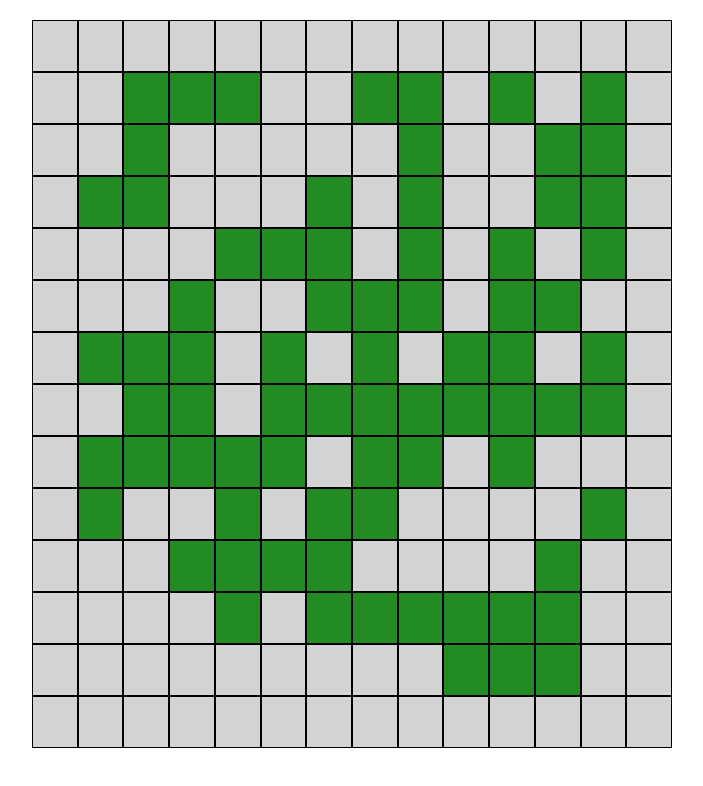
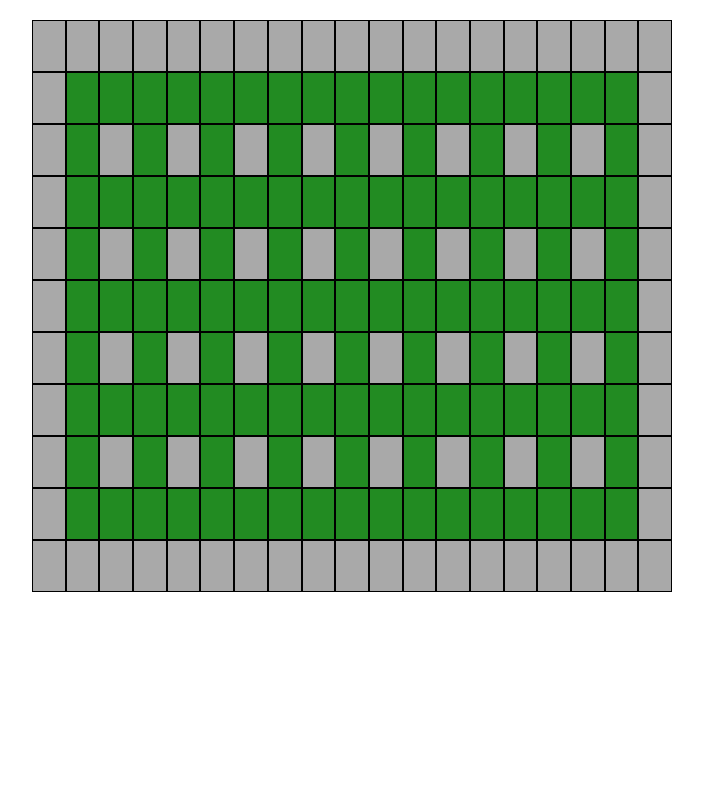
Before and after one commit to jtak93/realtime-bomberman, a React (Create React App) app in the folder client/: page / in a window 1280 px wide. Shown: the top 786 px of the page, without its empty margins (288-991 px from the left). Built offline with nearby package versions, Linux system fonts and the light colour scheme.

Commit message:
creates checkered walls

```diff
--- a/client/src/data/grid.ts
+++ b/client/src/data/grid.ts
@@ -1,3 +1,4 @@
+
 interface Tile {
     bgColor: string;
 }
@@ -7,37 +8,49 @@
 }
 
 const wallTile = {
-    bgColor: "#D3D3D3"
+    bgColor: "darkgray"
 }
 
-const tileArray = [emptyTile, wallTile];
+const destructibleTile = {
+    bgColor: "lightgray"
+}
+
+const tileArray = [emptyTile, wallTile, destructibleTile];
 
 /**
  * @return 2D Array of grid tiles
- * @param row
- * @param col
+ * @param row use odd numbered rows for checkered walls
+ * @param col use odd numbered columns for checkered walls
  */
-export const generateNewGrid = (rowLen = 14, colLen = 14) => {
+export const generateNewGrid = (rowLen = 11, colLen = 19) => {
     console.log('generating new grid')
-    const ret:Tile[][] = [];
-    // generate top wall
-    const wallRow: Tile[] = []
-    for (let i = 0; i < rowLen; i++) {
-        wallRow.push(wallTile);
+
+    const grid:Tile[][] = [];
+    // initialize all tiles as walls
+    for (let r = 0; r < rowLen; r++) {
+        grid.push([]);
+        for (let c = 0; c < colLen; c++) {
+            grid[r].push(wallTile)
+        }
     }
-    ret.push(wallRow)
-    // generate rows
-    for (let i = 1; i < colLen - 1; i++) {
-        const row: Tile[] = [];
-        row.push(wallTile);
-        for (let j = 1; j < rowLen - 1; j++) {
-            row.push(getRandomTile(tileArray))
+    // generate empty rows w/ wall
+    for (let i = 1; i < rowLen - 1; i++) {
+        // left wall
+        grid[i][0] = wallTile;
+        // right wall
+        grid[i][colLen-1] = wallTile;
+        for (let j = 1; j < colLen - 1; j++) {
+            grid[i][j] = emptyTile;
         }
-        row.push(wallTile)
-        ret.push(row)
     }
-    ret.push(wallRow)
-    return ret;
+
+    // generate checkered walls
+    for (let r = 2; r < rowLen - 1; r += 2) {
+        for (let c = 2; c < colLen - 1; c += 2) {
+            grid[r][c] = wallTile;
+        }
+    }
+    return grid;
 }
 
 const getRandomTile = (tiles: Tile[]) => {
```
